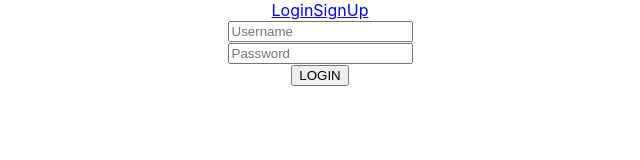
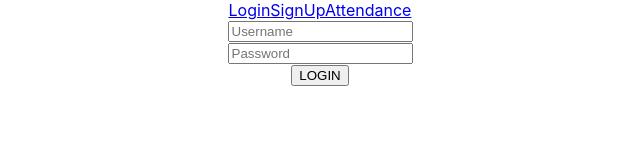
Before and after one commit to ndys699/Pulse-Task, a React (Create React App) app in the folder webclient/: page / in a window 1280 px wide. Shown: the top 160 px of the page, without its empty margins (320-960 px from the left). Built offline with nearby package versions, Linux system fonts and the light colour scheme.

Commit message:
linked attendance

```diff
--- a/webclient/src/App.js
+++ b/webclient/src/App.js
@@ -2,7 +2,7 @@ import logo from './logo.svg';
 import './App.css';
 import Login from './components/Login';
 import SignUp from './components/SignUp';
-
+import Attendance from './components/Attendance'
 
 import {BrowserRouter,Routes,Route,Link} from "react-router-dom"
 
@@ -14,10 +14,12 @@ function App() {
  <nav>
   <Link to="/">Login</Link>
   <Link to="/SignUp">SignUp</Link>
+  <Link to="/Attendance">Attendance</Link>
  </nav>
  <Routes>
   <Route path="/"element={<Login></Login>}></Route>
   <Route path="/SignUp" element={<SignUp></SignUp>}></Route>
+  <Route path="/Attendance" element={<Attendance></Attendance>}></Route>
  </Routes>
  </BrowserRouter>
 
```
